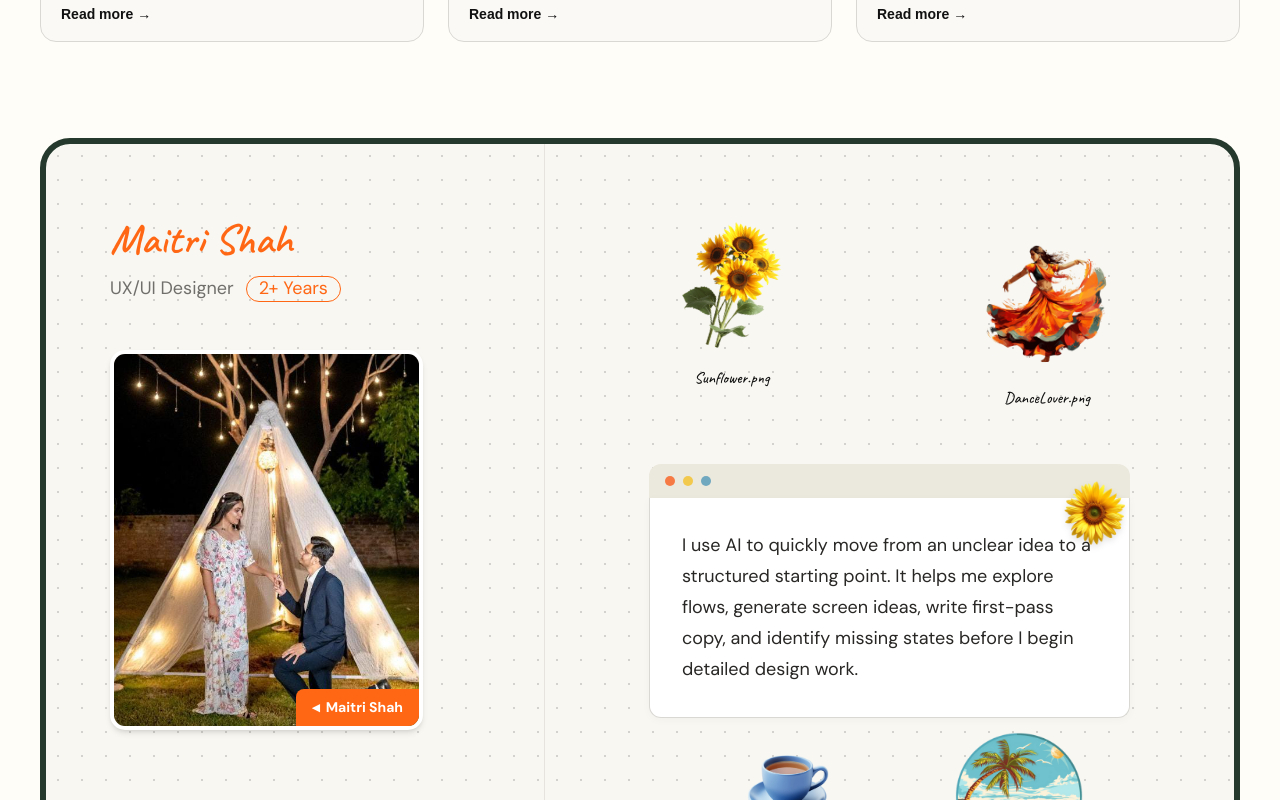
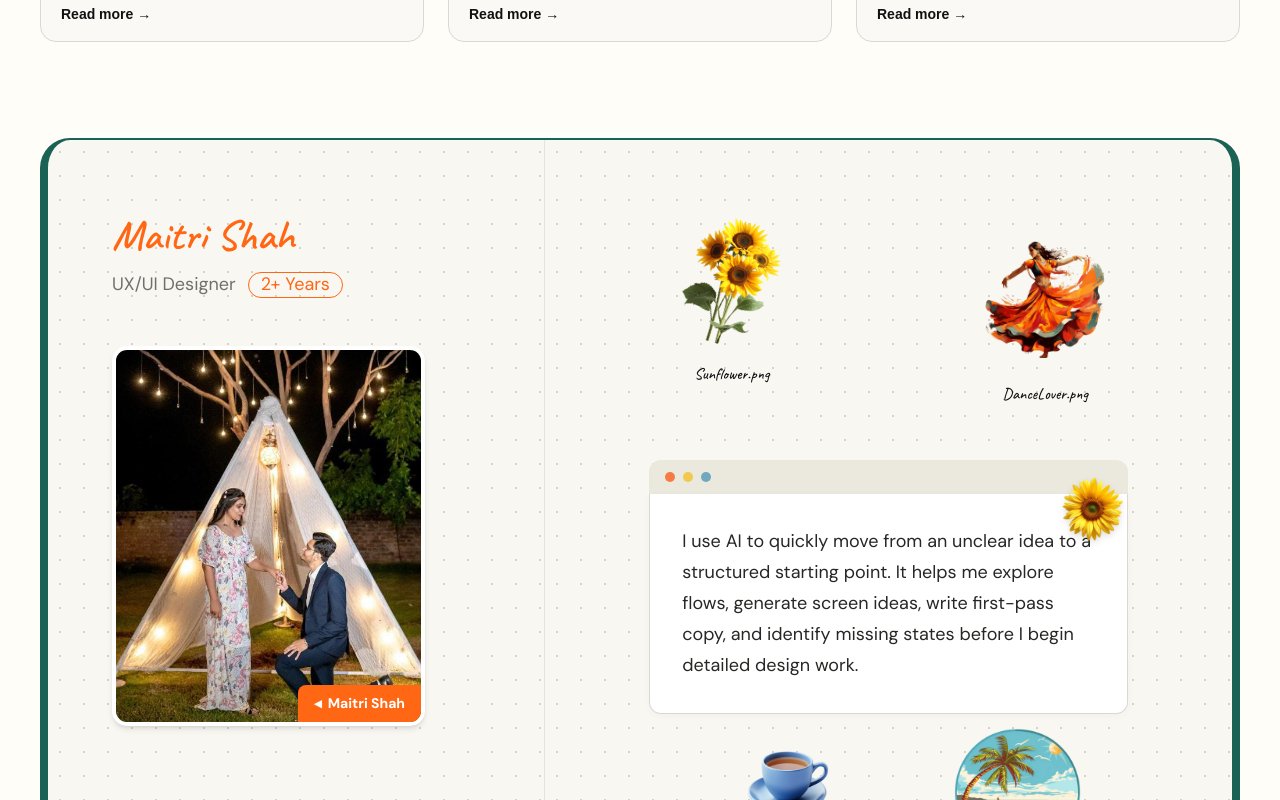
Before and after one commit to amitjangid9510/maitri, a React (Vite) app: page / in a window 1280 px wide. Shown: the part 6000-6800 px from the top of the page. Built offline with nearby package versions, Linux system fonts and the light colour scheme.

Commit message:
border change

```diff
--- a/src/App.jsx
+++ b/src/App.jsx
@@ -1326,7 +1326,10 @@ const ProfileCard = () => (
   <div
     className="relative w-full max-w-[1230px] mx-auto overflow-hidden flex flex-col md:flex-row items-stretch bg-[#F8F7F2]"
     style={{
-      border: "6px solid #253A2D",
+      borderTop: "2px solid #196254",
+      borderBottom: "2px solid #196254",
+      borderLeft: "8px solid #196254",
+      borderRight: "8px solid #196254",
       borderRadius: "30px",
       minHeight: "766px",
     }}
@@ -1436,7 +1439,7 @@ const ProfileCard = () => (
             </p>
           </div>
 
-          {/* Dance Lover (Size matched to Sunflower/Tea Lover) */}
+          {/* Dance Lover */}
           <div className="flex flex-col items-center absolute" style={{ top: "20px", right: "10%" }}>
             <img
               src="/dance-lover.png"
@@ -1519,7 +1522,7 @@ const ProfileCard = () => (
             </p>
           </div>
 
-          {/* Beach Lover (Size matched to Sunflower/Tea Lover) */}
+          {/* Beach Lover */}
           <div className="flex flex-col items-center absolute" style={{ bottom: "0px", right: "15%" }}>
             <img
               src="/beach-lover.png"
```
